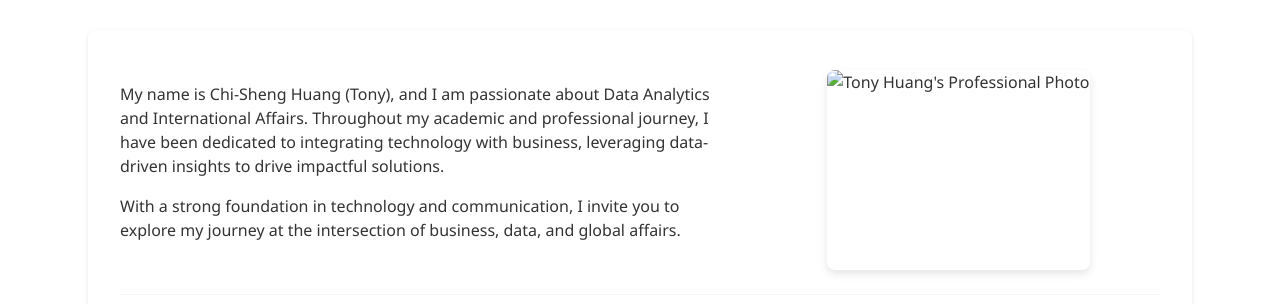
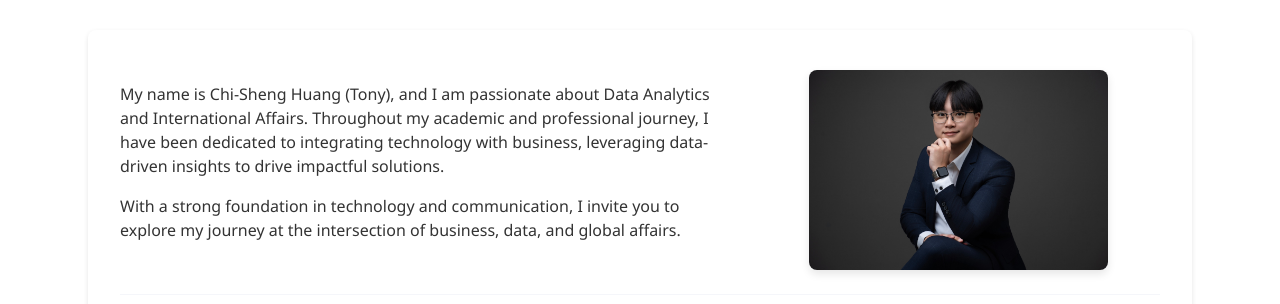
Before and after one commit to TAT-Tony/Tonyweb, a plain HTML site: page index.html in a window 1280 px wide. Shown: the part 165-469 px from the top of the page. Drawn offline with Linux system fonts and the light colour scheme.

Commit message:
Update index.html

```diff
--- a/index.html
+++ b/index.html
@@ -40,7 +40,7 @@
                 </div>
 
                 <div class="about-image">
-                    <img src="solopic.jpg" alt="Tony Huang's Professional Photo">
+                    <img src="solopic.jpeg" alt="Tony Huang's Professional Photo">
                 </div>
             </div>
             <div class="social-links">
```
